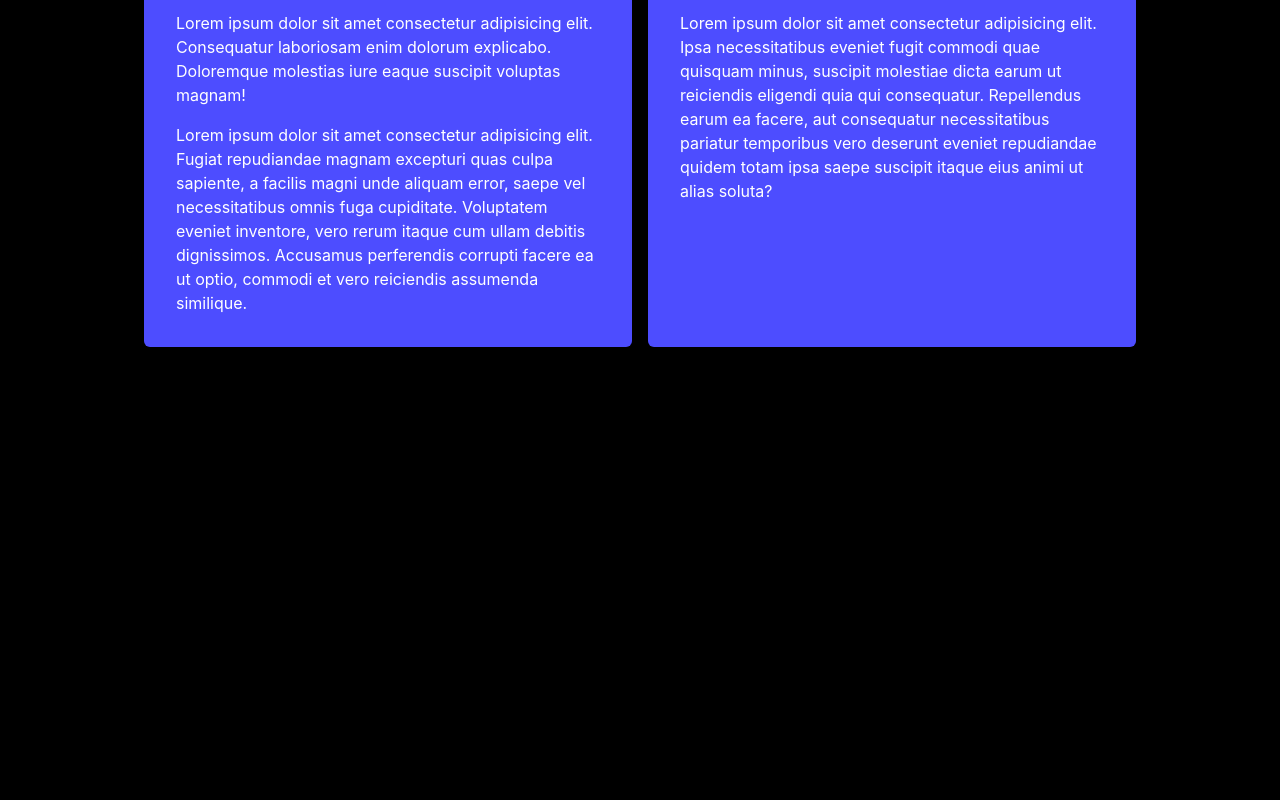
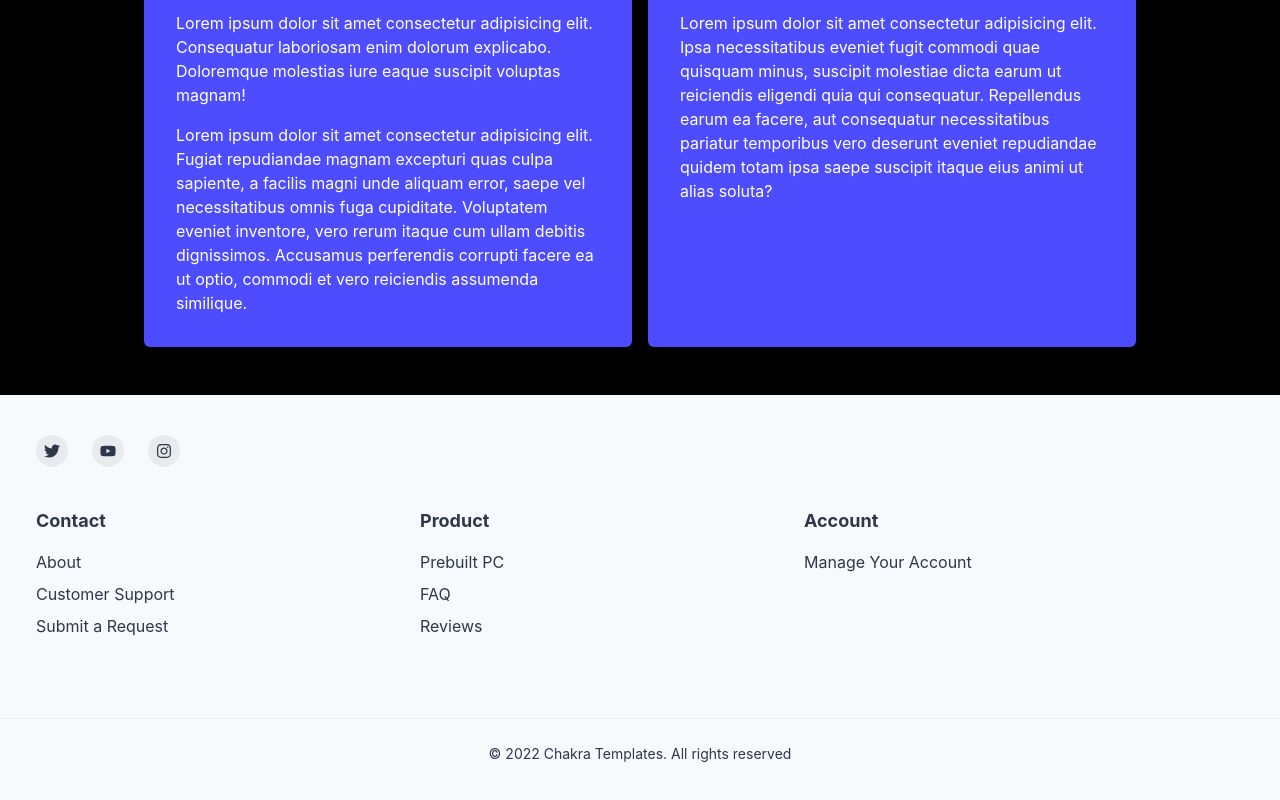
Before and after one commit to samudriawan/pc-company-next, a Next.js app: page / in a window 1280 px wide. Shown: the part 3006-3806 px from the top of the page. Before the commit the page ends 3401 px from the top, so only its background shows below. Built offline with nearby package versions, Linux system fonts and the light colour scheme.

Commit message:
create footer

```diff
--- /dev/null
+++ b/src/components/Footer.tsx
@@ -0,0 +1,102 @@
+import {
+	Box,
+	chakra,
+	Container,
+	Link,
+	SimpleGrid,
+	Stack,
+	Text,
+	useColorModeValue,
+	Divider,
+	VisuallyHidden,
+} from '@chakra-ui/react';
+import { FaTwitter, FaYoutube, FaInstagram } from 'react-icons/fa';
+import { ReactNode } from 'react';
+
+const SocialButton = ({
+	children,
+	label,
+	href,
+}: {
+	children: ReactNode;
+	label: string;
+	href: string;
+}) => {
+	return (
+		<chakra.button
+			bg={useColorModeValue('blackAlpha.100', 'whiteAlpha.100')}
+			rounded={'full'}
+			w={8}
+			h={8}
+			cursor={'pointer'}
+			as={'a'}
+			href={href}
+			display={'inline-flex'}
+			alignItems={'center'}
+			justifyContent={'center'}
+			transition={'background 0.3s ease'}
+			_hover={{
+				bg: useColorModeValue('blackAlpha.200', 'whiteAlpha.200'),
+			}}
+		>
+			<VisuallyHidden>{label}</VisuallyHidden>
+			{children}
+		</chakra.button>
+	);
+};
+
+const ListHeader = ({ children }: { children: ReactNode }) => {
+	return (
+		<Text fontWeight={'700'} fontSize={'lg'} mb={2}>
+			{children}
+		</Text>
+	);
+};
+
+export default function Footer() {
+	return (
+		<Box
+			bg={useColorModeValue('gray.50', 'gray.900')}
+			color={useColorModeValue('gray.700', 'gray.200')}
+		>
+			<Container as={Stack} maxW={'6xl'} py={10} marginInline={5}>
+				<Stack direction={'row'} spacing={6} mb={8}>
+					<SocialButton label={'Twitter'} href={'#'}>
+						<FaTwitter />
+					</SocialButton>
+					<SocialButton label={'YouTube'} href={'#'}>
+						<FaYoutube />
+					</SocialButton>
+					<SocialButton label={'Instagram'} href={'#'}>
+						<FaInstagram />
+					</SocialButton>
+				</Stack>
+
+				<SimpleGrid columns={{ base: 1, sm: 2, md: 3 }} spacing={8}>
+					<Stack align={'flex-start'}>
+						<ListHeader>Contact</ListHeader>
+						<Link href={'#'}>About</Link>
+						<Link href={'#'}>Customer Support</Link>
+						<Link href={'#'}>Submit a Request</Link>
+					</Stack>
+					<Stack align={'flex-start'}>
+						<ListHeader>Product</ListHeader>
+						<Link href={'#'}>Prebuilt PC</Link>
+						<Link href={'#'}>FAQ</Link>
+						<Link href={'#'}>Reviews</Link>
+					</Stack>
+					<Stack align={'flex-start'}>
+						<ListHeader>Account</ListHeader>
+						<Link href={'#'}>Manage Your Account</Link>
+					</Stack>
+				</SimpleGrid>
+			</Container>
+			<Box py={10}>
+				<Divider />
+				<Text pt={6} fontSize={'sm'} textAlign={'center'}>
+					© 2022 Chakra Templates. All rights reserved
+				</Text>
+			</Box>
+		</Box>
+	);
+}
--- a/src/pages/_app.tsx
+++ b/src/pages/_app.tsx
@@ -1,4 +1,5 @@
 // import '@/styles/globals.css'
+import Footer from '@/components/Footer';
 import Navbar from '@/components/Navbar';
 import { ChakraProvider, CSSReset } from '@chakra-ui/react';
 import { SkipNavLink } from '@chakra-ui/skip-nav';
@@ -12,6 +13,7 @@ export default function App({ Component, pageProps }: AppProps) {
 			<SkipNavLink zIndex="99999">Skip to content</SkipNavLink>
 			<Navbar />
 			<Component {...pageProps} />
+			<Footer />
 		</ChakraProvider>
 	);
 }
```
